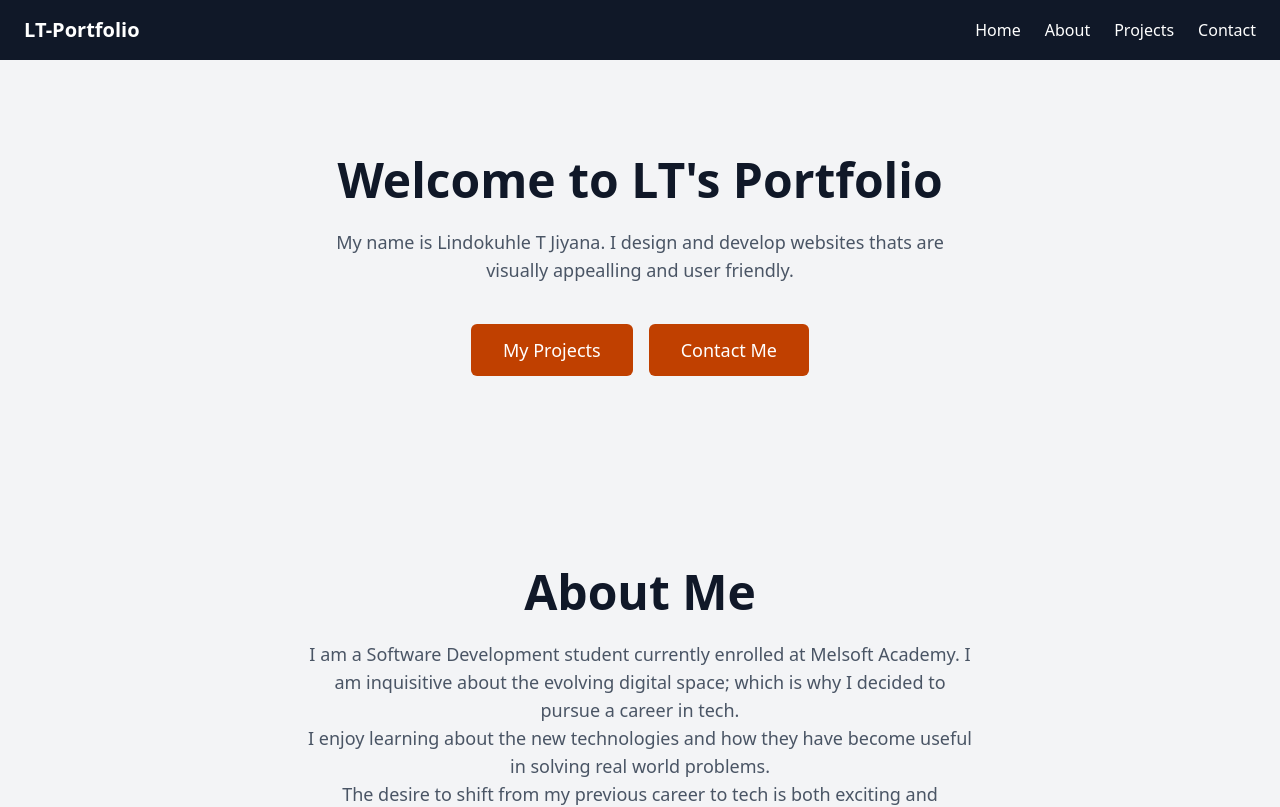
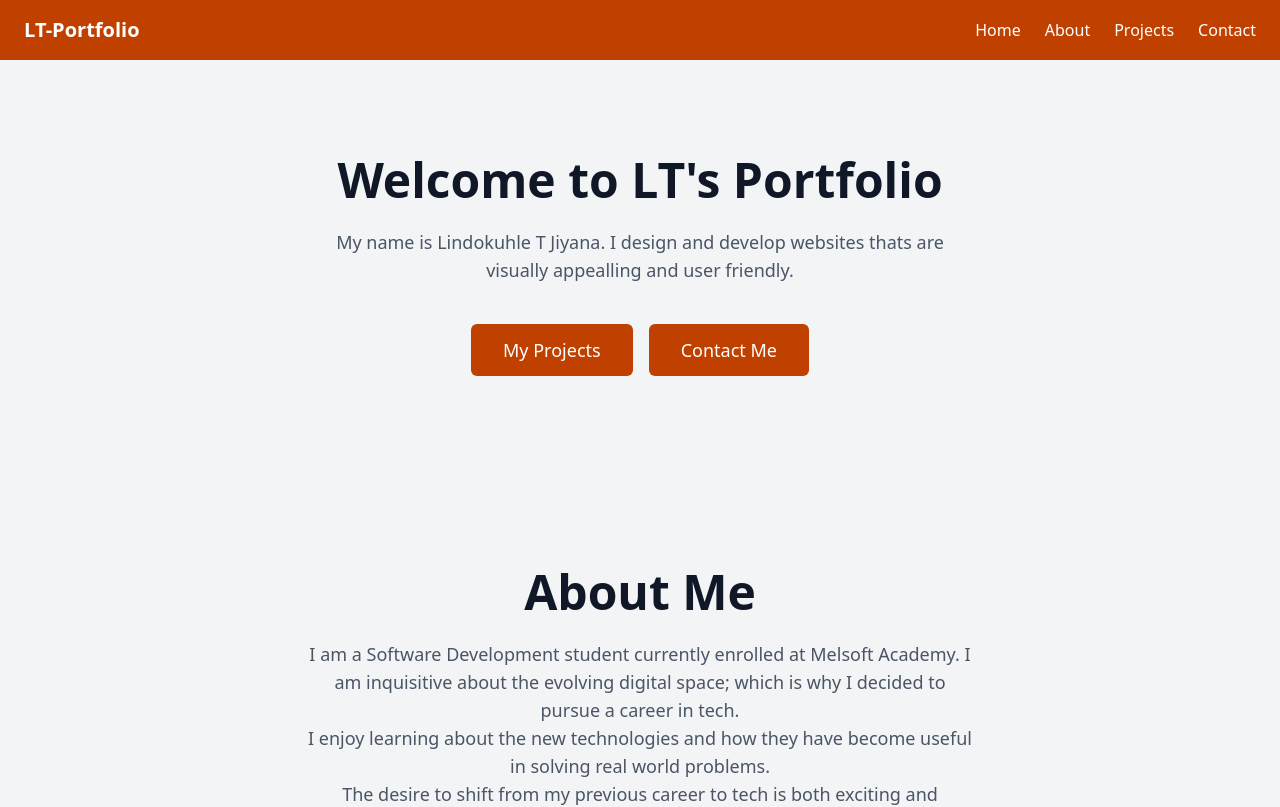
Before and after one commit to Tholakele-jiyana/MyPortfolioApp, a React (Vite) app in the folder Portfolio-App/: page / in a window 1280 px wide. Shown: the top 807 px of the page. Built offline with nearby package versions, Linux system fonts and the light colour scheme.

Commit message:
changed navbar colour

```diff
--- a/Portfolio-App/src/Components/Header.jsx
+++ b/Portfolio-App/src/Components/Header.jsx
@@ -1,6 +1,6 @@
 function Header() {
   return (
-    <nav className="bg-gray-900 text-white px-6 py-4">
+    <nav className="bg-[#C04000] text-white px-6 py-4">
       <div className="max-w-7xl mx-auto flex items-center justify-between">
         {/* Brand */}
         <a href="#" className="text-xl font-bold">LT-Portfolio</a>
```
